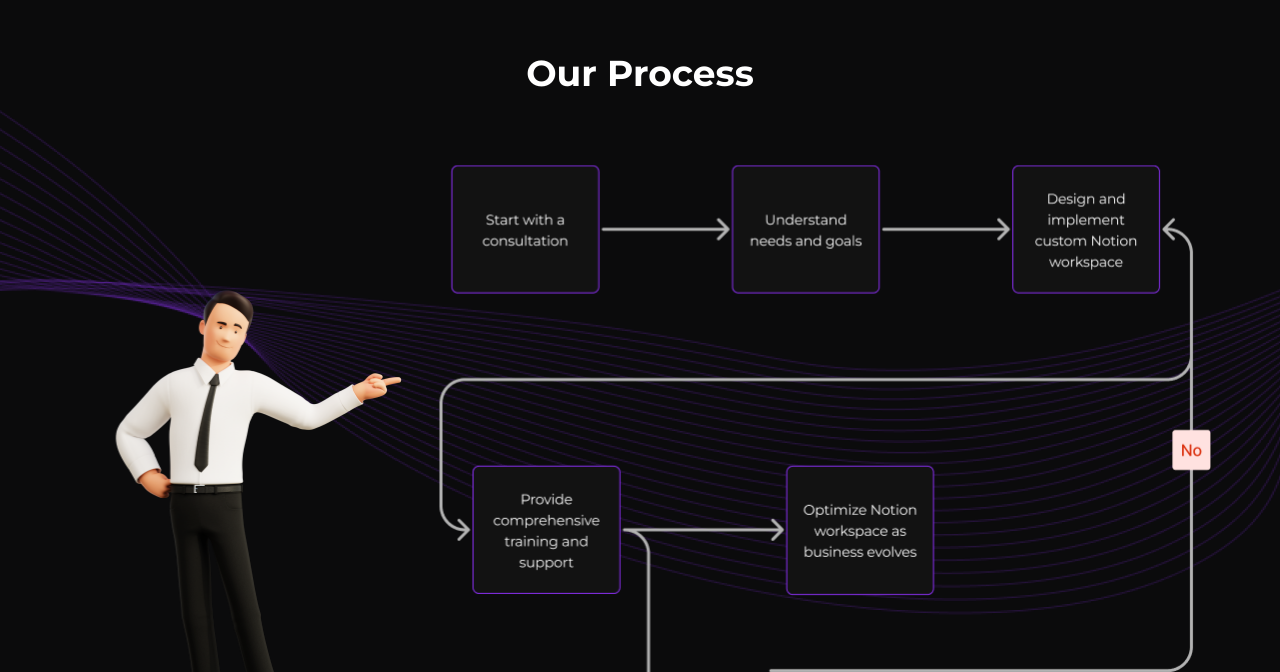
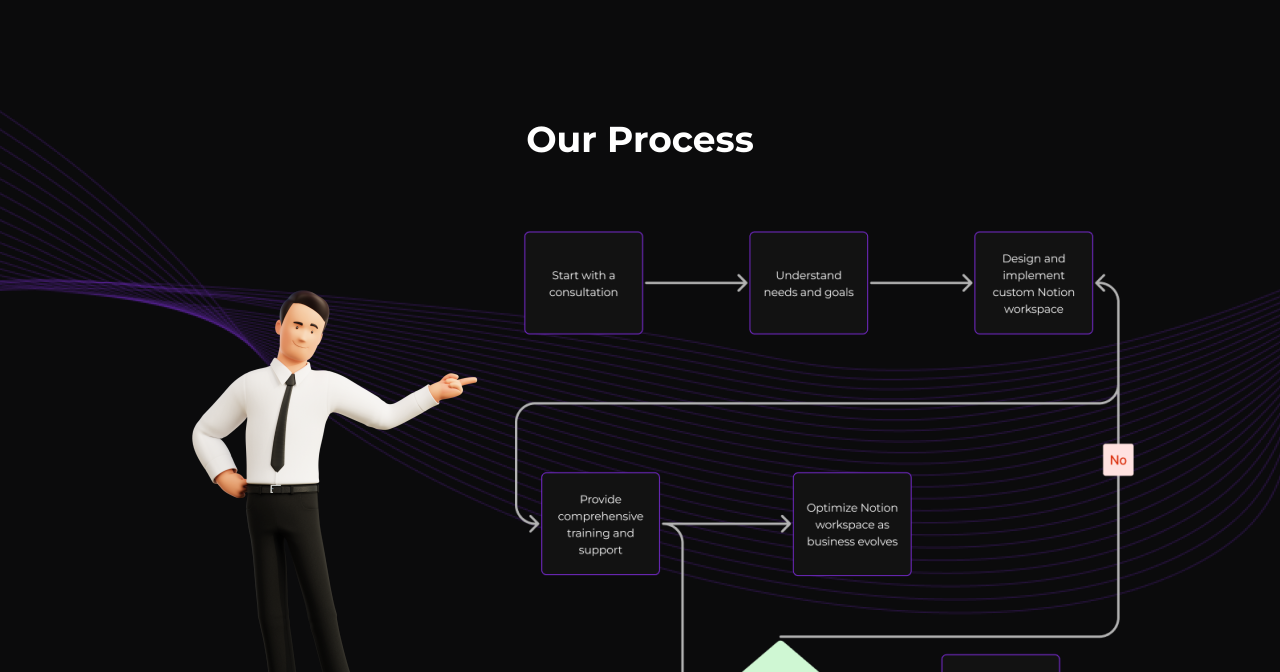
Before and after one commit to 0xSimbaDev/gilliozdreamlabs, a Next.js app: page / in a window 1280 px wide. Shown: the part 2748-3420 px from the top of the page. Built offline with nearby package versions, Linux system fonts and the light colour scheme.

Commit message:
Pushed from Locofy Builder

```diff
--- a/components/process-section.tsx
+++ b/components/process-section.tsx
@@ -7,7 +7,7 @@ export type ProcessSectionType = {
 const ProcessSection: NextPage<ProcessSectionType> = ({ className = "" }) => {
   return (
     <div
-      className={`self-stretch h-[895px] flex flex-col items-center justify-center gap-[70px] bg-[url('/process-section@3x.png')] bg-cover bg-no-repeat bg-[top] text-center text-17xl text-white font-montserrat ${className}`}
+      className={`self-stretch h-[895px] flex flex-col items-center justify-center py-0 px-[150px] box-border gap-[70px] bg-[url('/process-section@3x.png')] bg-cover bg-no-repeat bg-[top] text-center text-17xl text-white font-montserrat ${className}`}
     >
       <b className="w-[318px] relative inline-block">Our Process</b>
       <div className="flex flex-row items-center justify-center gap-[30px]">
@@ -17,7 +17,7 @@ const ProcessSection: NextPage<ProcessSectionType> = ({ className = "" }) => {
           src="/content-image1@2x.png"
         />
         <img
-          className="w-[772px] relative h-[672px] object-cover"
+          className="w-[619px] relative h-[539px] object-cover"
           alt=""
           src="/processes-image@2x.png"
         />
```
Also changed, not shown: public/content-image1@2x.png, public/processes-image@2x.png.
